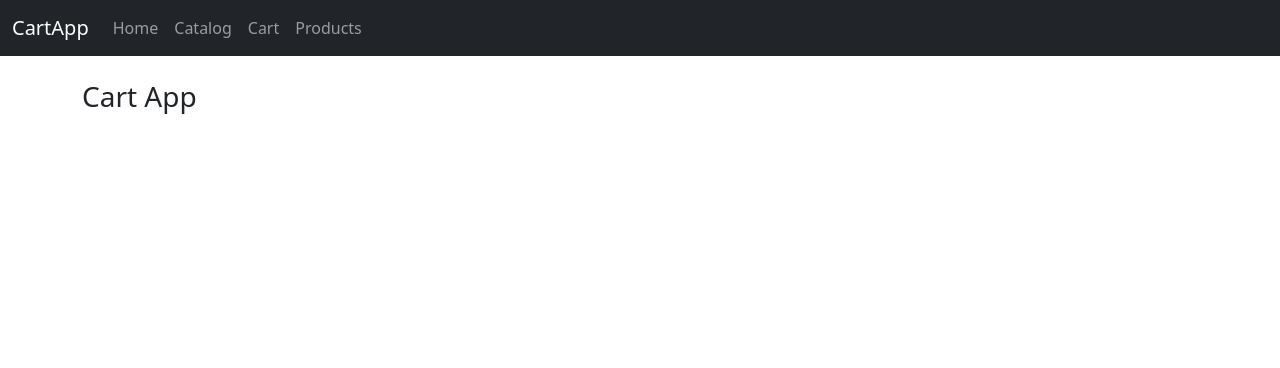
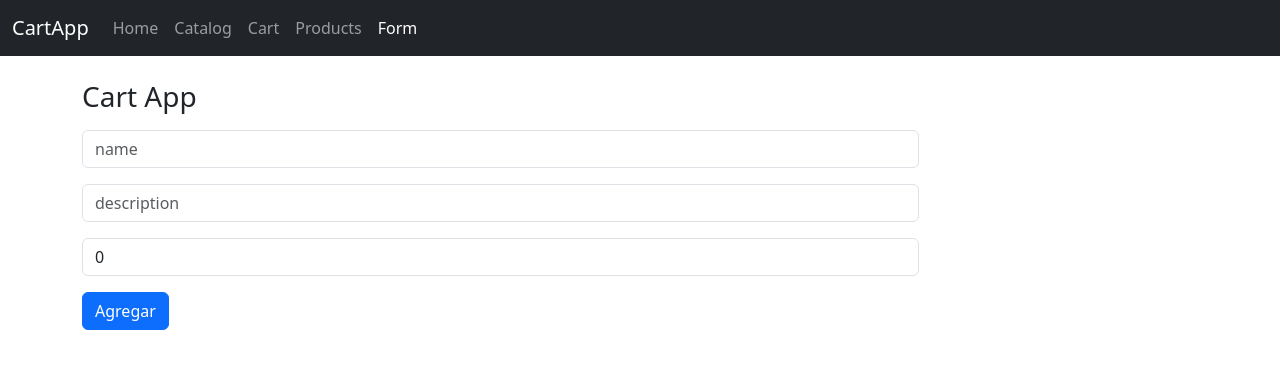
Before and after one commit to JaredSantiag/CartAppFront, a React (Vite) app: page /form in a window 1280 px wide. Shown: the top 368 px of the page. Built offline with nearby package versions, Linux system fonts and the light colour scheme.

Commit message:
Formulario de productos

```diff
--- a/src/components/Navbar.jsx
+++ b/src/components/Navbar.jsx
@@ -23,6 +23,9 @@ export const Navbar = () => {
                         <li className="nav-item">
                             <NavLink className={'nav-link'} to="/list">Products</NavLink>
                         </li>
+                        <li className="nav-item">
+                            <NavLink className={'nav-link'} to="/form">Form</NavLink>
+                        </li>
                     </ul>
                 </div>
             </div>
--- a/src/components/ProductForm.jsx
+++ b/src/components/ProductForm.jsx
@@ -1,7 +1,64 @@
+import { useState } from "react";
+
+const initialProductForm = {
+    name:'',
+    description:'',
+    price:0
+}
+
 export const ProductForm = () => {
+
+    const [productForm, setProductForm] = useState(initialProductForm);
+
+    const {name, description, price} = productForm
+
+    const onInputChange = ({target}) => {
+        console.log(target.value);
+        const {name, value} = target;
+        setProductForm({
+            ...productForm,
+            [name]:value
+        })
+    }
+
+    const onSubmit = (event) => {
+        event.preventDefault();
+
+        if(!name || !description || !price){
+            alert('Debe completar los campos del formulario');
+            return;
+        }
+
+        console.log(productForm);
+        setProductForm(initialProductForm);
+    }
+
     return (
-        <>
-        <p>Formulario de Prioducto</p>
-        </>
+        <form onSubmit={onSubmit}>
+            <input className="form-control my-3 w-75"
+            placeholder="name"
+            name="name"
+            value={name}
+            onChange={onInputChange}/>
+
+        <input className="form-control my-3 w-75"
+            placeholder="description"
+            name="description"
+            value={description}
+            onChange={onInputChange}/>
+
+        <input className="form-control my-3 w-75"
+            placeholder="price"
+            type="number"
+            name="price"
+            value={price}
+            onChange={onInputChange}/>
+
+        <button
+            className="btn btn-primary"
+            type="submit">
+            Agregar
+        </button>
+        </form>
     );
 }
--- a/src/routes/CartRoutes.jsx
+++ b/src/routes/CartRoutes.jsx
@@ -2,6 +2,7 @@ import { Navigate, Route, Routes } from "react-router-dom"
 import { CatalogView } from "../components/CatalogView"
 import { CartView } from "../components/CartView"
 import { ProductsList } from "../components/ProductsList"
+import { ProductForm } from "../components/ProductForm"
 
 export const CartRoutes = ({handlerAddProductCart, cartItems, handlerDeleteCart}) => {
     return (
@@ -28,8 +29,11 @@ export const CartRoutes = ({handlerAddProductCart, cartItems, handlerDeleteCart}
 
             <Route
                 path='list'
-                element={<ProductsList/>}
-            />
+                element={<ProductsList/>}/>
+
+            <Route
+                path='form'
+                element={<ProductForm/>}/>
         </Routes>
     )
 }
```
